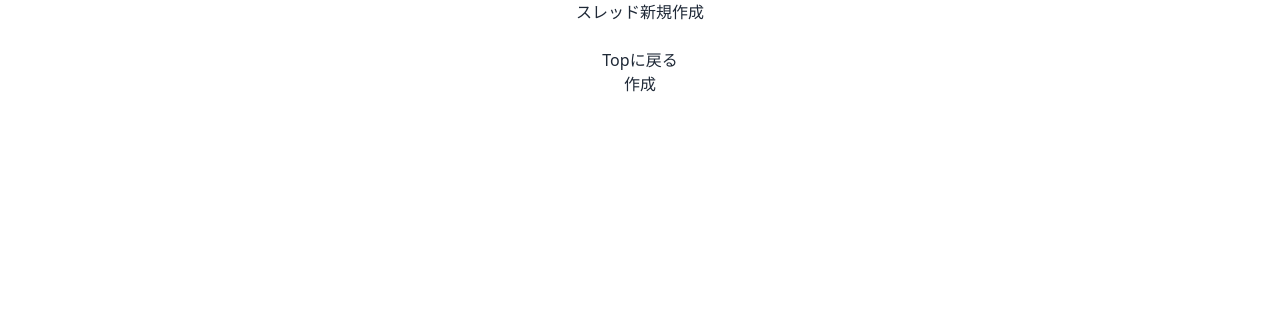
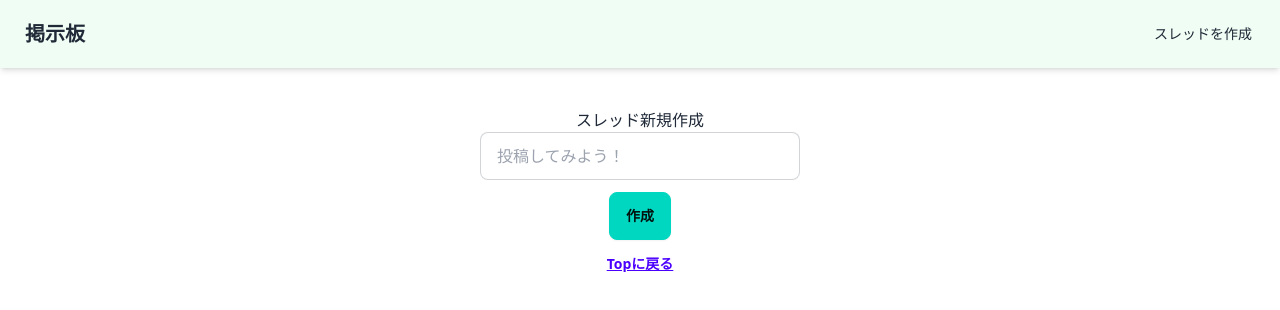
Before and after one commit to chiikawasaki/react-project-bulletinboard, a React (Vite) app: page /threads/new in a window 1280 px wide. Shown: the top 310 px of the page. Built offline with nearby package versions, Linux system fonts and the light colour scheme.

Commit message:
fix: 新規投稿とスレッド詳細画面を整えた

```diff
--- a/src/threads/new.tsx
+++ b/src/threads/new.tsx
@@ -1,6 +1,7 @@
 import { FormEvent, useState } from "react";
 import { Link, useNavigate } from "react-router-dom";
 import axios from "axios";
+import Navbar from "../navbar";
 
 const New = () => {
   const navigate = useNavigate();
@@ -29,15 +30,28 @@ const New = () => {
   };
 
   return (
+    <>
+      <Navbar />
       <div className="main">
         <h1>スレッド新規作成</h1>
         <input
+          className="input input-bordered w-full max-w-xs"
+          type="text"
+          placeholder="投稿してみよう！"
           value={text}
           onChange={(event) => setText(event.target.value)}
         ></input>
-      <Link to={"/"}>Topに戻る</Link>
-      <button onClick={(e) => handleSubmit(e)}>作成</button>
+        <button
+          className="btn btn-accent mt-3"
+          onClick={(e) => handleSubmit(e)}
+        >
+          作成
+        </button>
+        <Link to={"/"} className="btn btn-active btn-link self-center">
+          Topに戻る
+        </Link>
       </div>
+    </>
   );
 };
 
--- a/src/threads/threadId.tsx
+++ b/src/threads/threadId.tsx
@@ -1,7 +1,7 @@
 import { MouseEvent, useEffect, useState } from "react";
 import { Link, useLocation } from "react-router-dom";
-import CreatethreadButton from "../CreatethreadButton";
 import axios from "axios";
+import Navbar from "../navbar";
 
 type PostItem = {
   id: string;
@@ -67,28 +67,45 @@ const ThreadContent = () => {
 
   return (
     <>
-      <CreatethreadButton />
-      <h1>{threadTitle}</h1>
+      <Navbar />
+      <div className="flex justify-evenly">
+        <div>
+          <h1 className="text-3xl font-bold mb-5 ml-10">{threadTitle}</h1>
           {threadPosts?.posts.map((thread, index) => (
-        <p key={index}>{thread.post}</p>
+            <p
+              className="grid h-20 place-content-center rounded shadow-md m-10 p-5"
+              key={index}
+            >
+              {thread.post}
+            </p>
           ))}
-
+        </div>
+        <div className="flex justify-center flex-col items-center w-50">
           <p>ポストを投稿</p>
           <input
+            type="text"
+            placeholder="投稿してみよう！"
+            className="input input-bordered w-full max-w-xs"
             value={NewPost}
             onChange={(event) => {
               SetNewPost(event.target.value);
             }}
           ></input>
           <button
+            className="btn btn-accent self-center mt-3"
             onClick={(e) => {
               handleSubmit(e);
             }}
           >
             投稿する
           </button>
-
-      <Link to={"/"}>Topに戻る</Link>
+          <Link to={"/"}>
+            <button className="btn btn-active btn-link self-center">
+              Topに戻る
+            </button>
+          </Link>
+        </div>
+      </div>
     </>
   );
 };
```
Lines whose indentation alone changed are shown as unchanged.
